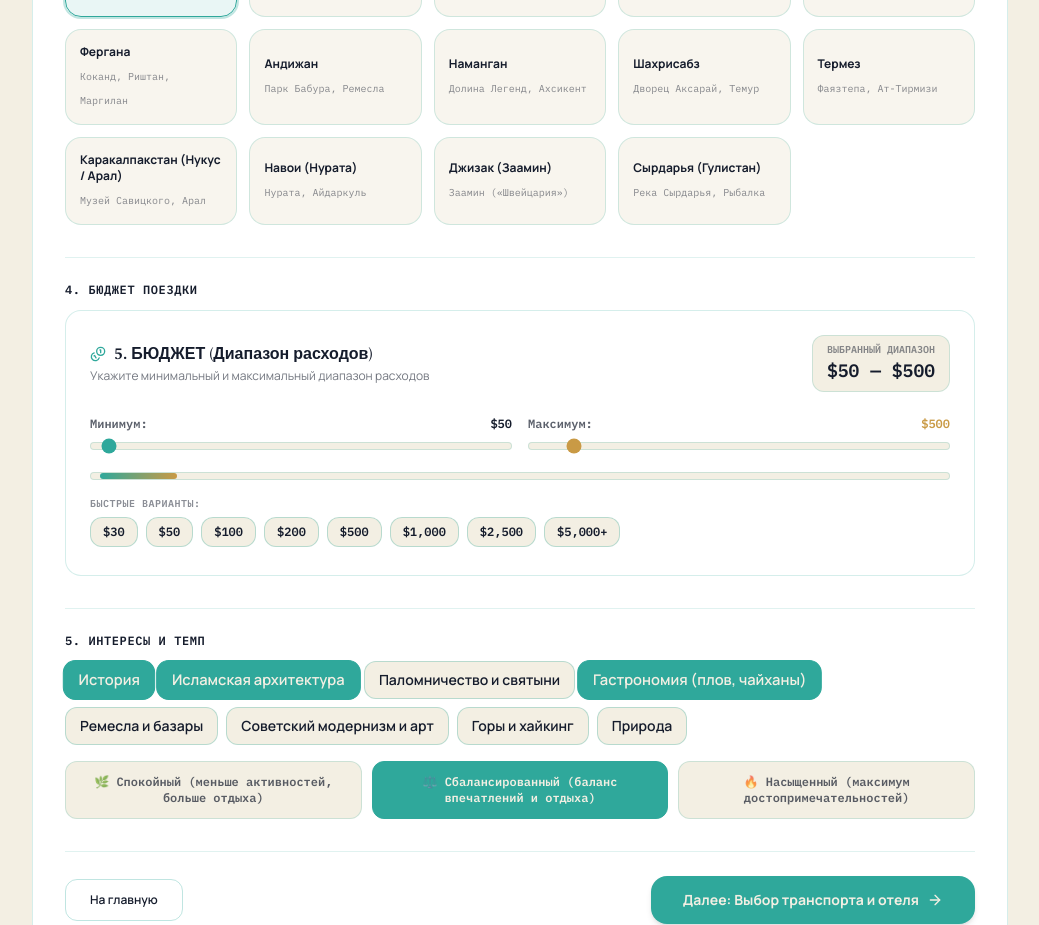
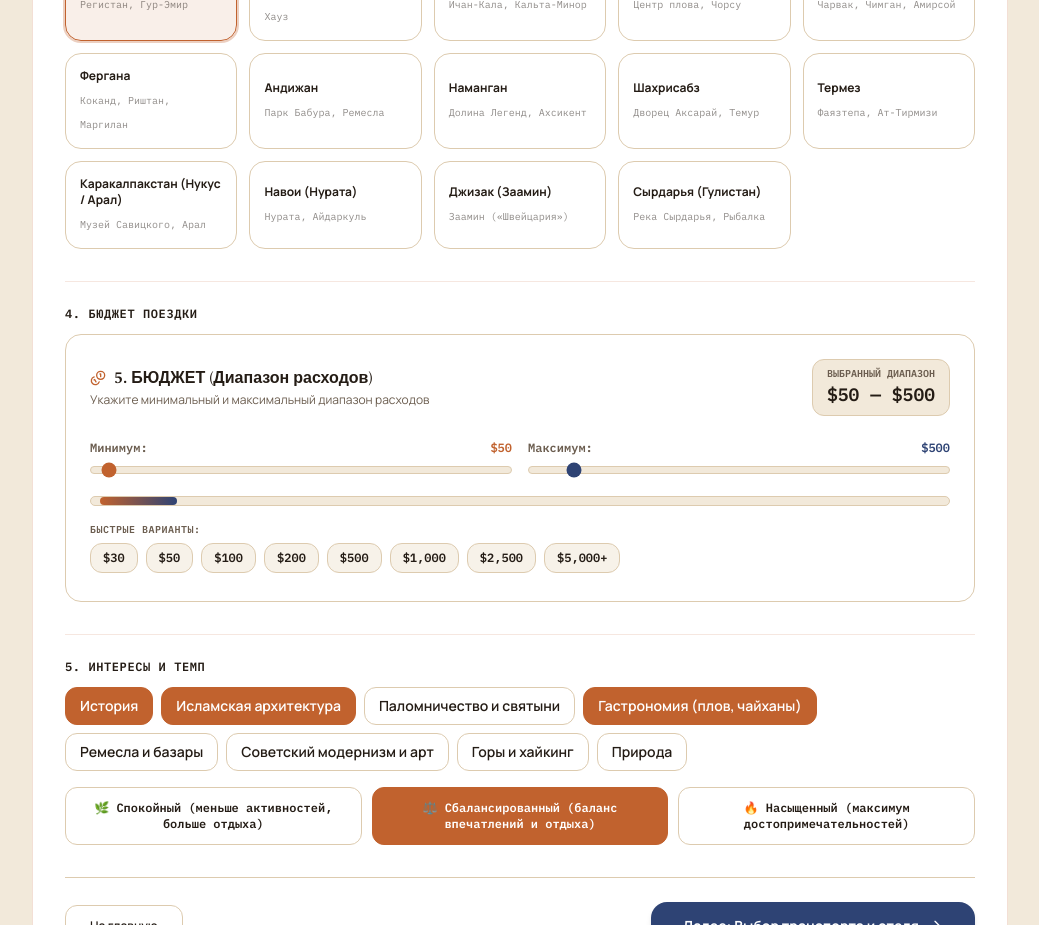
Before and after one commit to Eessketit/DiyorAI, a Next.js app: page /constructor in a window 1280 px wide. Shown: the part 1260-2185 px from the top of the page, without its empty margins (120-1159 px from the left). Built offline with nearby package versions, Linux system fonts and the light colour scheme.

Commit message:
feat: apply Silk Road terracotta-indigo theme, fix constructor typography, auto-balance duration calculator, update children label to 14, add destination label

```diff
--- a/src/components/InterestChips.tsx
+++ b/src/components/InterestChips.tsx
@@ -41,8 +41,8 @@ export default function InterestChips({
             aria-pressed={active}
             className={`px-3.5 py-2 rounded-xl text-xs sm:text-sm font-semibold border transition-all ${
               active
-                ? "bg-majolica text-paper border-majolica shadow-xs scale-105"
-                : "bg-paper border-majolica/30 text-night hover:border-majolica hover:bg-majolica/10"
+                ? "bg-primary text-white border-primary shadow-xs scale-102"
+                : "bg-transparent border-sand-border text-ink hover:border-primary hover:bg-primary/5"
             }`}
           >
             {t.categories[cat] || cat}
--- a/src/components/planner/BudgetRangeSlider.tsx
+++ b/src/components/planner/BudgetRangeSlider.tsx
@@ -58,24 +58,24 @@ export default function BudgetRangeSlider({
   };
 
   return (
-    <div className="bg-white rounded-2xl border border-majolica/20 p-5 sm:p-6 shadow-xs space-y-4">
+    <div className="bg-white rounded-2xl border border-sand-border p-5 sm:p-6 shadow-xs space-y-4">
       {/* Header with Title & Current Value */}
       <div className="flex flex-col sm:flex-row sm:items-center justify-between gap-2">
         <div>
-          <label className="font-display text-base font-bold text-night flex items-center gap-2">
-            <Coins className="w-4 h-4 text-majolica" />
+          <label className="font-display text-base font-bold text-ink flex items-center gap-2">
+            <Coins className="w-4 h-4 text-primary" />
             <span>{title || t.planner.stepBudget}</span>
           </label>
-          <p className="text-xs text-night/60 mt-0.5 font-light">
+          <p className="text-xs text-ink-muted mt-0.5 font-light">
             {subtitle || (language === "uz" ? "Xarajatlar ko'lamini belgilang" : language === "en" ? "Set your minimum and maximum spending range" : "Укажите минимальный и максимальный диапазон расходов")}
           </p>
         </div>
 
-        <div className="text-left sm:text-right shrink-0 bg-paper border border-majolica/20 px-3.5 py-1.5 rounded-xl">
-          <span className="text-[10px] text-night/50 uppercase font-mono font-bold block">
+        <div className="text-left sm:text-right shrink-0 bg-sand border border-sand-border px-3.5 py-1.5 rounded-xl">
+          <span className="text-[10px] text-ink-muted uppercase font-mono font-bold block">
             {language === "uz" ? "Tanlangan byudjet" : language === "en" ? "Selected Range" : "Выбранный диапазон"}
           </span>
-          <span className="font-mono font-black text-night text-base sm:text-lg">
+          <span className="font-mono font-black text-ink text-base sm:text-lg">
             ${min} — {isUnlimited ? (language === "uz" ? "$5,000+ (Cheklovsiz)" : language === "en" ? "$5,000+ (Unlimited)" : "$5,000+ (Без лимита)") : `$${max}`}
           </span>
         </div>
@@ -84,11 +84,11 @@ export default function BudgetRangeSlider({
       {/* Dual Slider Visual Controls */}
       <div className="space-y-4 pt-2">
         <div className="grid grid-cols-1 sm:grid-cols-2 gap-4">
-          {/* Min Slider */}
+          {/* Min Slider (Left handle: Terracotta Primary) */}
           <div className="space-y-1.5">
-            <div className="flex justify-between text-xs font-mono font-semibold text-night/70">
+            <div className="flex justify-between text-xs font-mono font-semibold text-ink-muted">
               <span>{language === "uz" ? "Minimal byudjet:" : language === "en" ? "Minimum budget:" : "Минимум:"}</span>
-              <span className="font-bold text-night">${min}</span>
+              <span className="font-bold text-primary font-mono">${min}</span>
             </div>
             <input
               type="range"
@@ -98,15 +98,16 @@ export default function BudgetRangeSlider({
               value={min}
               onChange={handleMinChange}
               aria-label="Minimum budget"
-              className="w-full h-2 bg-paper border border-majolica/20 rounded-lg appearance-none cursor-pointer accent-majolica focus:outline-hidden"
+              style={{ accentColor: "#C1622E" }}
+              className="w-full h-2 bg-sand border border-sand-border rounded-lg appearance-none cursor-pointer focus:outline-hidden"
             />
           </div>
 
-          {/* Max Slider */}
+          {/* Max Slider (Right handle: Indigo Secondary) */}
           <div className="space-y-1.5">
-            <div className="flex justify-between text-xs font-mono font-semibold text-night/70">
+            <div className="flex justify-between text-xs font-mono font-semibold text-ink-muted">
               <span>{language === "uz" ? "Maksimal byudjet:" : language === "en" ? "Maximum budget:" : "Максимум:"}</span>
-              <span className="font-bold text-gold">
+              <span className="font-bold text-secondary font-mono">
                 {isUnlimited ? "$5,000+ (Unlimited)" : `$${max}`}
               </span>
             </div>
@@ -118,15 +119,16 @@ export default function BudgetRangeSlider({
               value={isUnlimited ? 5000 : max}
               onChange={handleMaxChange}
               aria-label="Maximum budget"
-              className="w-full h-2 bg-paper border border-majolica/20 rounded-lg appearance-none cursor-pointer accent-gold focus:outline-hidden"
+              style={{ accentColor: "#2E4374" }}
+              className="w-full h-2 bg-sand border border-sand-border rounded-lg appearance-none cursor-pointer focus:outline-hidden"
             />
           </div>
         </div>
 
         {/* Visual Track Representation */}
-        <div className="w-full bg-paper border border-majolica/20 h-2 rounded-full overflow-hidden relative">
+        <div className="w-full bg-sand border border-sand-border h-2.5 rounded-full overflow-hidden relative">
           <div
-            className="absolute top-0 bottom-0 bg-gradient-to-r from-majolica to-gold rounded-full"
+            className="absolute top-0 bottom-0 bg-gradient-to-r from-primary to-secondary rounded-full"
             style={{
               left: `${Math.min(95, (min / 5000) * 100)}%`,
               right: `${isUnlimited ? 0 : Math.max(0, 100 - (max / 5000) * 100)}%`,
@@ -135,9 +137,9 @@ export default function BudgetRangeSlider({
         </div>
       </div>
 
-      {/* Quick Presets Pills (Secondary Buttons) */}
+      {/* Quick Presets Pills */}
       <div>
-        <span className="text-[10px] text-night/50 font-mono uppercase tracking-wider font-bold block mb-1.5">
+        <span className="text-[10px] text-ink-muted font-mono uppercase tracking-wider font-bold block mb-1.5">
           {language === "uz" ? "Tezkor tanlov:" : language === "en" ? "Quick Presets:" : "Быстрые варианты:"}
         </span>
         <div className="flex gap-2 overflow-x-auto pb-1 scrollbar-none flex-wrap">
@@ -151,8 +153,8 @@ export default function BudgetRangeSlider({
                 onClick={() => handleApplyPreset(p.min, p.max)}
                 className={`px-3 py-1.5 rounded-xl text-xs font-mono font-bold transition-all ${
                   isSelected
-                    ? "bg-majolica text-paper shadow-xs scale-102"
-                    : "bg-paper border border-majolica/30 text-night hover:bg-majolica/10"
+                    ? "bg-primary text-white shadow-xs scale-102 ring-2 ring-primary/30"
+                    : "bg-sand/60 border border-sand-border text-ink hover:bg-primary/10"
                 }`}
               >
                 {p.label}
--- a/src/pages/constructor.tsx
+++ b/src/pages/constructor.tsx
@@ -227,39 +227,19 @@ export default function ConstructorPage() {
     }
   };
 
-  // Active / Rest Days Controls
+  // Active / Rest Days Controls with Auto-Balancing
   const handleActiveDaysChange = (delta: number) => {
-    const nextActive = activeDays + delta;
-    if (nextActive < 1) return;
-    if (nextActive + restDays > totalDays) {
-      setError(
-        language === "uz"
-          ? "Faol kunlar va dam olish kunlari jami kunlar sonidan oshmasligi kerak."
-          : language === "en"
-          ? "Active days and rest days cannot exceed total trip days."
-          : "Сумма активных дней и дней отдыха не может превышать общую длительность поездки."
-      );
-      return;
-    }
+    const nextActive = Math.max(1, Math.min(totalDays, activeDays + delta));
+    setActiveDays(nextActive);
+    setRestDays(totalDays - nextActive);
     setError(null);
-    setActiveDays(nextActive);
   };
 
   const handleRestDaysChange = (delta: number) => {
-    const nextRest = restDays + delta;
-    if (nextRest < 0) return;
-    if (activeDays + nextRest > totalDays) {
-      setError(
-        language === "uz"
-          ? "Faol kunlar va dam olish kunlari jami kunlar sonidan oshmasligi kerak."
-          : language === "en"
-          ? "Active days and rest days cannot exceed total trip days."
-          : "Сумма активных дней и дней отдыха не может превышать общую длительность поездки."
-      );
-      return;
-    }
+    const nextRest = Math.max(0, Math.min(totalDays - 1, restDays + delta));
+    setRestDays(nextRest);
+    setActiveDays(totalDays - nextRest);
     setError(null);
-    setRestDays(nextRest);
   };
 
   // Adults and Children Controls
@@ -528,7 +508,7 @@ export default function ConstructorPage() {
               <div className="flex items-center justify-between p-3 bg-white rounded-xl border border-majolica/15">
                 <div>
                   <span className="text-xs font-bold text-night block">
-                    {language === "uz" ? "Bolalar (0–17)" : language === "en" ? "Children (0–17)" : "Дети (0–17)"}
+                    {language === "uz" ? "Bolalar (14 yoshgacha)" : language === "en" ? "Children (under 14)" : "Дети (до 14 лет)"}
                   </span>
                   <span className="text-[10px] text-night/50 font-mono">
                     {language === "uz" ? "Chegirmali chiptalar" : language === "en" ? "Discounted rates" : "Скидки на билеты и отели"}
@@ -683,13 +663,13 @@ export default function ConstructorPage() {
 
             {/* Departure City */}
             <div className="mb-4">
-              <span className="text-xs text-night/70 font-mono block mb-1.5">
-                {language === "uz" ? "Qayerdan jo'naysiz?" : language === "en" ? "Departure City" : "Откуда вы отправляетесь?"}
+              <span className="text-xs text-night/70 font-mono font-bold block mb-1.5">
+                {language === "uz" ? "Qayerdan jo'naysiz?" : language === "en" ? "Where are you departing from?" : "Откуда вы отправляетесь?"}
               </span>
               <select
                 value={departureCity}
                 onChange={(e) => setDepartureCity(e.target.value)}
-                className="w-full sm:w-80 p-3 rounded-xl border border-majolica/25 bg-white text-xs font-mono font-bold text-night outline-none focus:border-majolica"
+                className="w-full sm:w-80 p-3 rounded-xl border border-sand-border bg-white text-xs font-mono font-bold text-night outline-none focus:border-primary"
               >
                 {DEPARTURE_CITIES.map((city) => (
                   <option key={city} value={city}>
@@ -699,7 +679,13 @@ export default function ConstructorPage() {
               </select>
             </div>
 
-            {/* Destination Region */}
+            {/* Destination Region Question & Selector */}
+            <div className="mb-2">
+              <span className="text-xs text-night/70 font-mono font-bold block mb-2">
+                {language === "uz" ? "Qayerga bormoqchisiz? (O'zbekiston hududini tanlang)" : language === "en" ? "Where do you want to go? (Select Uzbekistan region)" : "Куда вы направляетесь? (Выберите регион Узбекистана)"}
+              </span>
+            </div>
+
             <div className="grid grid-cols-2 sm:grid-cols-3 md:grid-cols-4 lg:grid-cols-5 gap-3">
               {REGIONS.map((r) => {
                 const active = region === r;
@@ -710,8 +696,8 @@ export default function ConstructorPage() {
                     onClick={() => setRegion(r)}
                     className={`p-3.5 rounded-2xl text-left border transition-all ${
                       active
-                        ? "border-majolica bg-majolica/10 shadow-xs ring-2 ring-majolica/30"
-                        : "border-majolica/20 bg-paper/60 hover:bg-majolica/5"
+                        ? "border-primary bg-primary/10 shadow-xs ring-2 ring-primary/30"
+                        : "border-sand-border bg-white/70 hover:bg-primary/5 text-ink"
                     }`}
                   >
                     <span className="text-xs font-bold text-night block mb-0.5">
@@ -758,8 +744,8 @@ export default function ConstructorPage() {
                     onClick={() => setPace(p)}
                     className={`p-3 rounded-xl border text-xs font-mono font-bold transition-all ${
                       active
-                        ? "bg-majolica text-paper border-majolica shadow-xs"
-                        : "bg-paper text-night/70 hover:bg-majolica/10 border-majolica/20"
+                        ? "bg-primary text-white border-primary shadow-xs"
+                        : "bg-white/80 text-ink hover:bg-primary/10 border-sand-border"
                     }`}
                   >
                     {PACE_LABELS[p]}
@@ -770,10 +756,10 @@ export default function ConstructorPage() {
           </div>
 
           {/* CTA: Next to Logistics & Stays */}
-          <div className="pt-6 border-t border-majolica/15 flex items-center justify-between gap-4 flex-wrap">
+          <div className="pt-6 border-t border-sand-border flex items-center justify-between gap-4 flex-wrap">
             <Link
               href="/"
-              className="px-6 py-3 rounded-xl border border-majolica/30 text-xs font-semibold text-night hover:bg-majolica/10 transition-colors"
+              className="px-6 py-3 rounded-xl border border-sand-border text-xs font-semibold text-ink bg-white/80 hover:bg-sand transition-colors"
             >
               {language === "uz" ? "Bosh sahifaga qaytish" : language === "en" ? "Back to Home" : "На главную"}
             </Link>
@@ -781,7 +767,7 @@ export default function ConstructorPage() {
             <button
               type="button"
               onClick={() => setActiveStep(1)}
-              className="px-8 py-3.5 rounded-2xl bg-majolica hover:bg-majolica/90 text-paper font-bold text-xs sm:text-sm transition-all shadow-md flex items-center gap-2"
+              className="px-8 py-3.5 rounded-2xl bg-secondary hover:bg-secondary-hover text-white font-bold text-xs sm:text-sm transition-all shadow-md flex items-center gap-2 cursor-pointer"
             >
               <span>{language === "uz" ? "Keyingi: Transport va Logistika" : language === "en" ? "Next: Transport & Stays" : "Далее: Выбор транспорта и отеля"}</span>
               <ArrowRight className="w-4 h-4" />
--- a/src/styles/globals.css
+++ b/src/styles/globals.css
@@ -6,11 +6,22 @@
   --font-display: "Spectral", serif;
   --font-body: "Manrope", sans-serif;
   --font-utility: "IBM Plex Mono", monospace;
-  --night: #151C2C;
-  --majolica: #2FA89B;
-  --gold: #C99A45;
-  --paper: #F3EFE3;
-  --brick: #A34B32;
+
+  /* Silk Road Theme ("Шёлковый путь") */
+  --color-primary: #C1622E;
+  --color-primary-hover: #A8531F;
+  --color-secondary: #2E4374;
+  --color-secondary-hover: #253658;
+  --color-bg-neutral: #F2E9DA;
+  --color-border: #DDCBAF;
+  --color-ink: #241C15;
+  --color-ink-muted: #6B5D4F;
+
+  --night: #241C15;
+  --majolica: #C1622E;
+  --gold: #2E4374;
+  --paper: #F2E9DA;
+  --brick: #C1622E;
 }
 
 html {
@@ -18,23 +29,23 @@ html {
 }
 
 body {
-  background-color: #F3EFE3;
-  color: #151C2C;
+  background-color: #F2E9DA;
+  color: #241C15;
   font-feature-settings: "cv02", "cv03", "cv04", "cv11";
 }
 
 ::selection {
-  background-color: #2FA89B;
-  color: #F3EFE3;
+  background-color: #C1622E;
+  color: #FFFFFF;
 }
 
-/* Accessible focus ring in brick */
+/* Accessible focus ring in terracotta */
 a:focus-visible,
 button:focus-visible,
 input:focus-visible,
 select:focus-visible,
 textarea:focus-visible {
-  outline: 2px solid #A34B32;
+  outline: 2px solid #C1622E;
   outline-offset: 3px;
 }
 
@@ -59,12 +70,12 @@ textarea:focus-visible {
   width: 100%;
   background: repeating-linear-gradient(
     -45deg,
-    #2FA89B 0,
-    #2FA89B 4px,
+    #C1622E 0,
+    #C1622E 4px,
     transparent 4px,
     transparent 8px,
-    #C99A45 8px,
-    #C99A45 12px,
+    #2E4374 8px,
+    #2E4374 12px,
     transparent 12px,
     transparent 16px
   );
--- a/tailwind.config.js
+++ b/tailwind.config.js
@@ -4,23 +4,51 @@ module.exports = {
   theme: {
     extend: {
       colors: {
-        // Authentic Uzbekistan Color Palette
-        night: "#151C2C",       // deep dome indigo — hero background, primary dark
-        majolica: "#2FA89B",    // Registan turquoise tile — primary accent
-        gold: "#C99A45",        // Timurid gold — secondary accent, numbers, scores
-        paper: "#F3EFE3",       // Samarkand paper parchment — warm light surfaces
-        brick: "#A34B32",       // Burnt brick — focused CTA buttons
+        // Silk Road Authentic Palette ("Шёлковый путь")
+        primary: {
+          DEFAULT: "#C1622E",   // Terracotta primary
+          hover: "#A8531F",
+        },
+        secondary: {
+          DEFAULT: "#2E4374",   // Indigo secondary
+          hover: "#253658",
+        },
+        terracotta: {
+          DEFAULT: "#C1622E",
+          hover: "#A8531F",
+          dark: "#A8531F",
+        },
+        indigo: {
+          DEFAULT: "#2E4374",
+          hover: "#253658",
+          dark: "#1E2C4D",
+        },
+        sand: {
+          DEFAULT: "#F2E9DA",   // Warm neutral parchment
+          border: "#DDCBAF",
+        },
+        ink: {
+          DEFAULT: "#241C15",   // Deep warm ink text
+          muted: "#6B5D4F",
+        },
 
-        // Compatibility aliases to ensure seamless existing component rendering
-        ink: "#151C2C",
-        registan: "#2FA89B",
-        plaster: "#F3EFE3",
-        clay: "#A34B32",
-        sand: "#E2D9C8",
+        // Theme alias mappings
+        majolica: {
+          DEFAULT: "#C1622E",   // Mapped to Terracotta primary
+          hover: "#A8531F",
+        },
+        gold: {
+          DEFAULT: "#2E4374",   // Mapped to Indigo secondary
+          dark: "#253658",
+        },
+        paper: "#F2E9DA",
+        night: "#241C15",
+        brick: "#C1622E",
+
         trust: {
-          high: "#237A57",
-          medium: "#C99A45",
-          low: "#A34B32",
+          high: "#2E4374",
+          medium: "#C1622E",
+          low: "#A8531F",
         },
       },
       fontFamily: {
@@ -30,7 +58,7 @@ module.exports = {
         utility: ["var(--font-utility)", "IBM Plex Mono", "monospace"],
       },
       backgroundImage: {
-        girih: "radial-gradient(circle at 1px 1px, rgba(47,168,155,0.12) 1px, transparent 0)",
+        girih: "radial-gradient(circle at 1px 1px, rgba(193,98,46,0.12) 1px, transparent 0)",
       },
     },
   },
```
Also changed, not shown: src/pages/index.tsx (+15 -15 lines).
